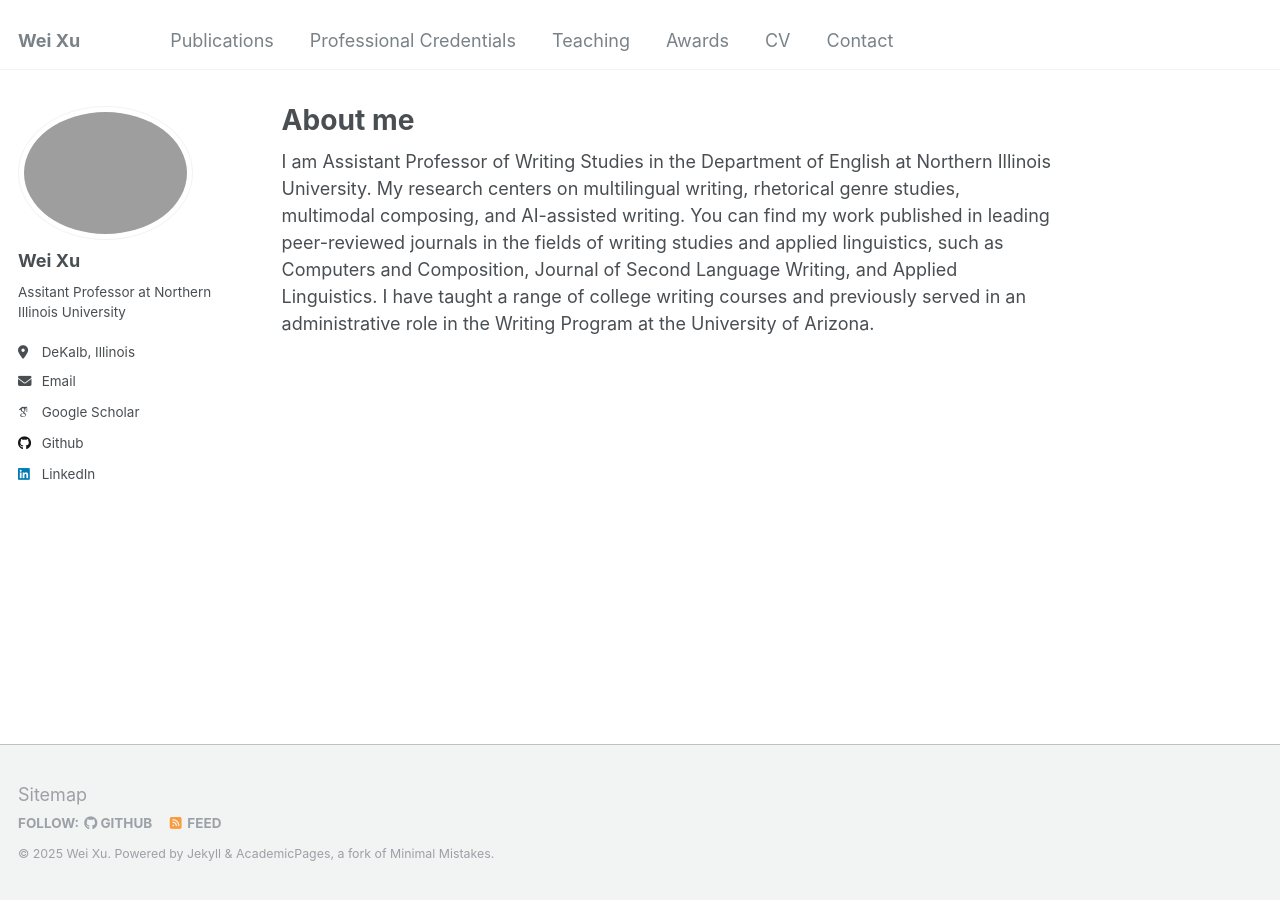
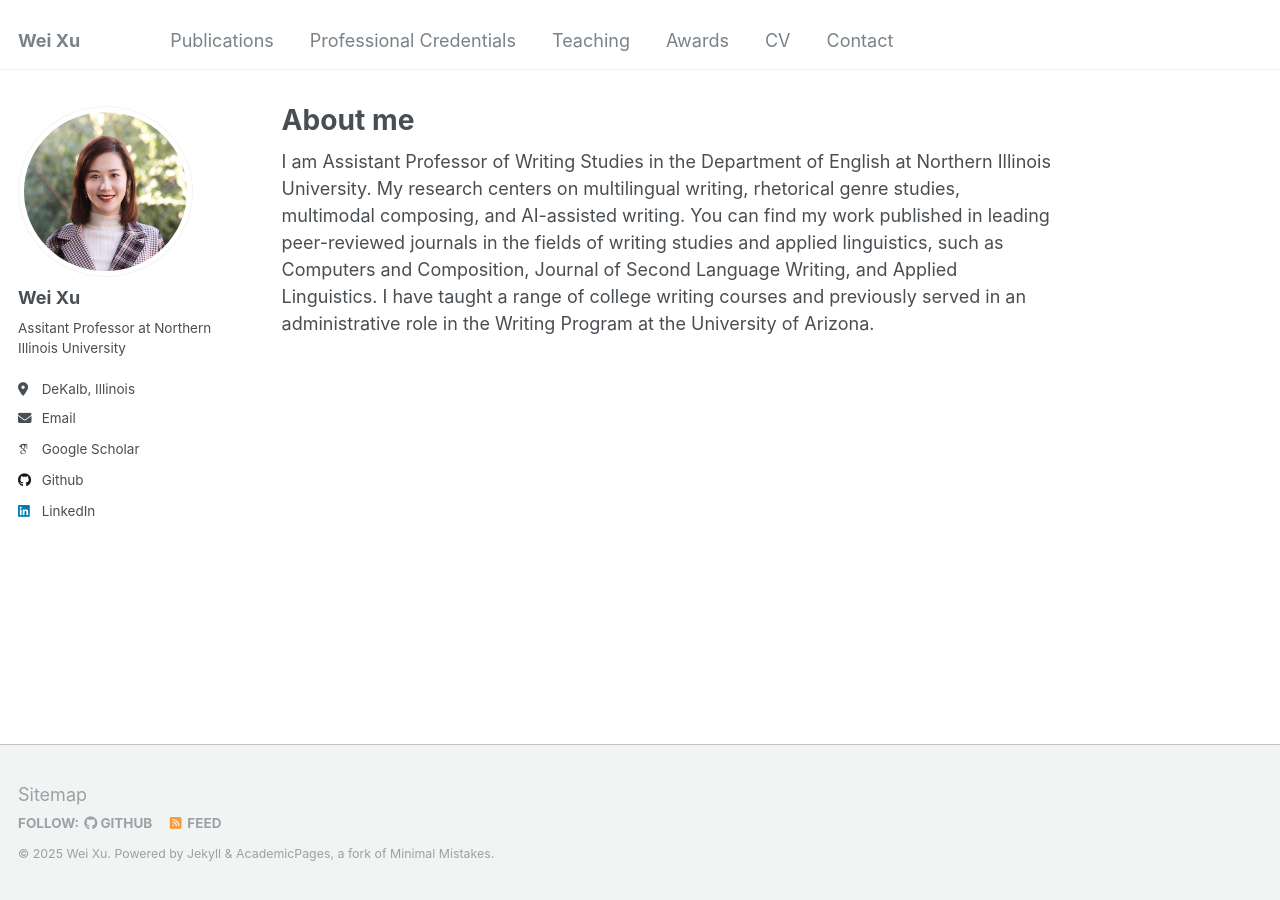
Before and after one commit to weixu-vivian/weixu-vivian.github.io, a Jekyll site: the page built from _pages/about.md, in a window 1280 px wide. Built offline with Jekyll 4.4.1, drawn with Linux system fonts in a browser that asks for light colours; some web fonts are replaced.

Commit message:
Update _config.yml

```diff
--- a/_config.yml
+++ b/_config.yml
@@ -81,7 +81,7 @@ analytics:
 # Site Author
 author:
   name             : "Wei Xu"
-  avatar           : "IMG_4800.JPG"
+  avatar           : "Wei Xu2.jpg"
   bio              : "Assitant Professor at Northern Illinois University"
   location         : "DeKalb, Illinois"
   employer         :
```
